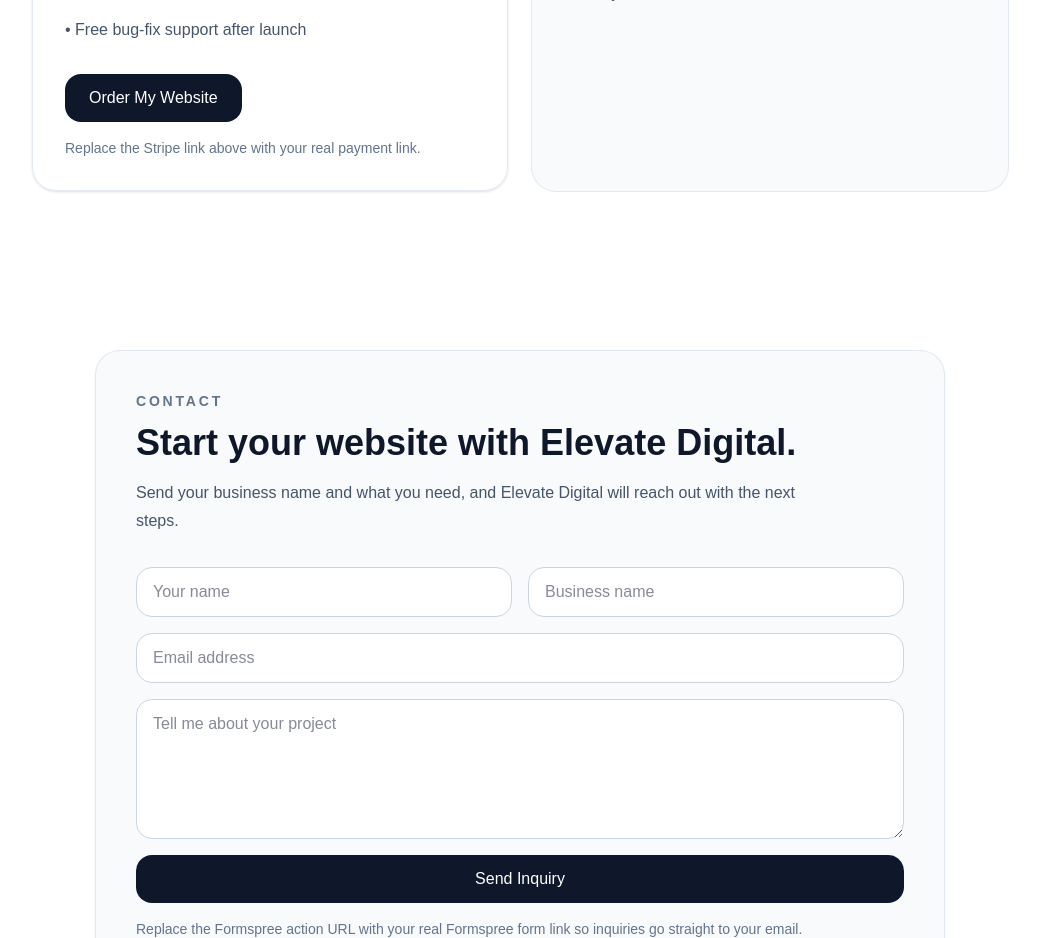
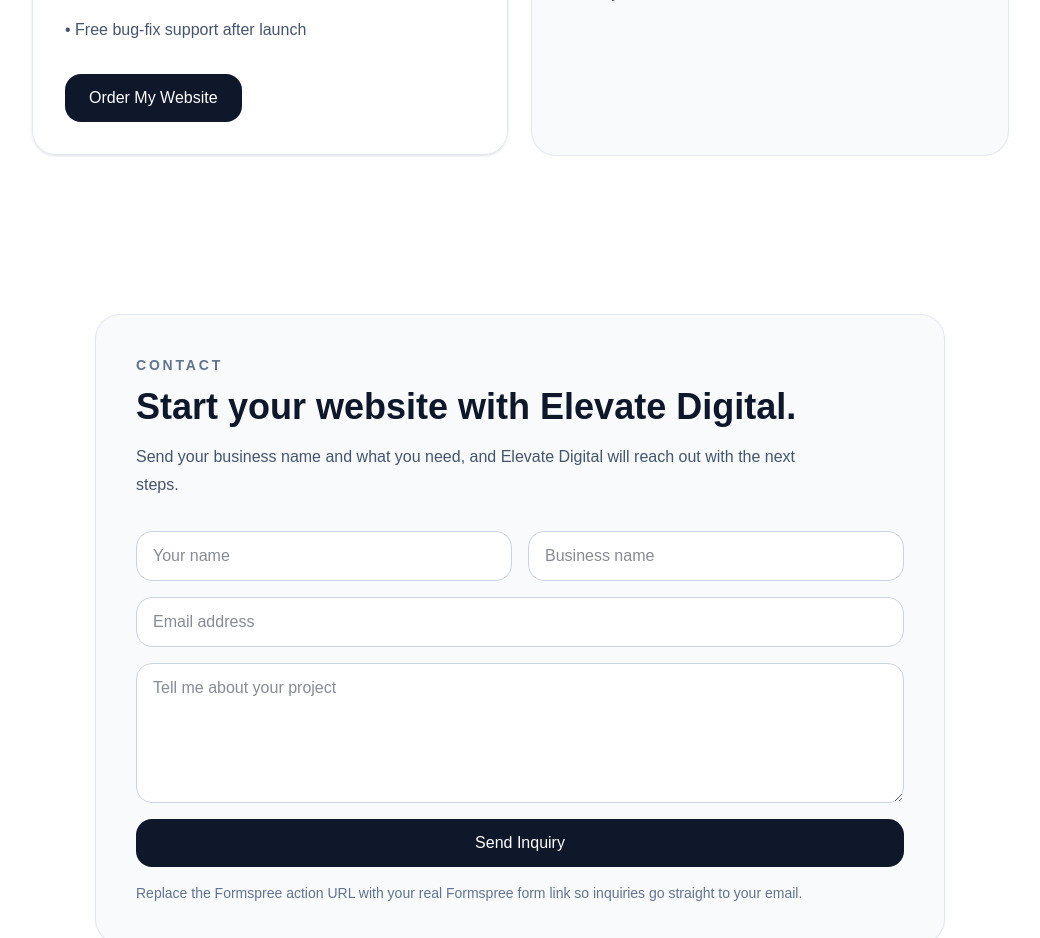
Before and after one commit to bennyboy233/elevate-digital, a Next.js app: page / in a window 1280 px wide. Shown: the part 2440-3378 px from the top of the page, without its empty margins (120-1160 px from the left). Built offline with nearby package versions, Linux system fonts and the light colour scheme.

Commit message:
stripe link live

```diff
--- a/app/page.tsx
+++ b/app/page.tsx
@@ -228,7 +228,7 @@
                 </ul>
 
                 <a
-                  href="https://buy.stripe.com/your-payment-link"
+                  href="https://buy.stripe.com/3cIfZi2JR9JTbXqfJG43S00"
                   target="_blank"
                   rel="noreferrer"
                   className="mt-8 inline-block rounded-2xl bg-slate-900 px-6 py-3 text-white transition hover:opacity-90"
@@ -236,9 +236,7 @@
                   Order My Website
                 </a>
 
-                <p className="mt-4 text-sm text-slate-500">
-                  Replace the Stripe link above with your real payment link.
-                </p>
+
               </div>
 
               <div className="rounded-3xl bg-slate-50 p-8 ring-1 ring-slate-200">
```
